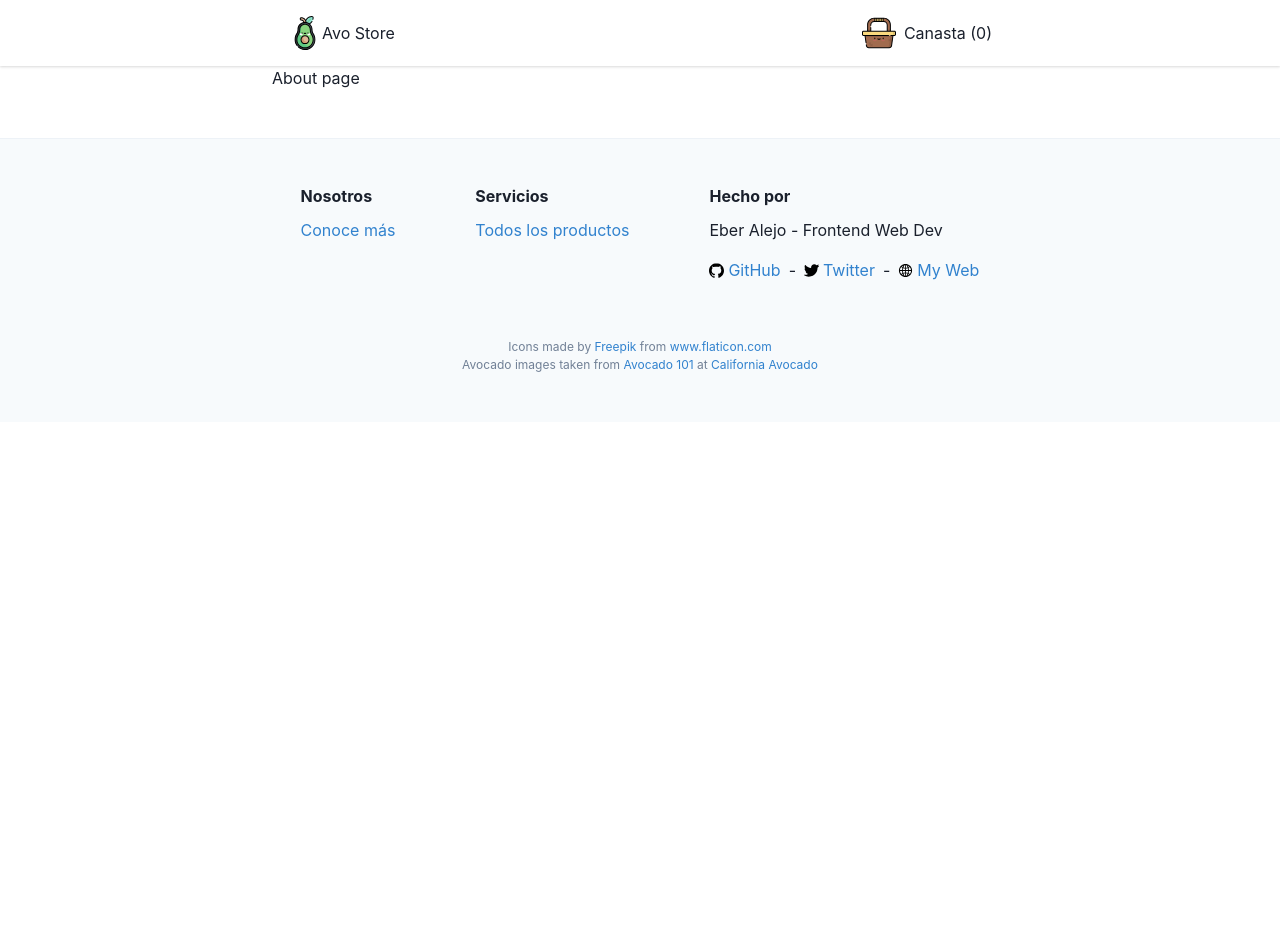
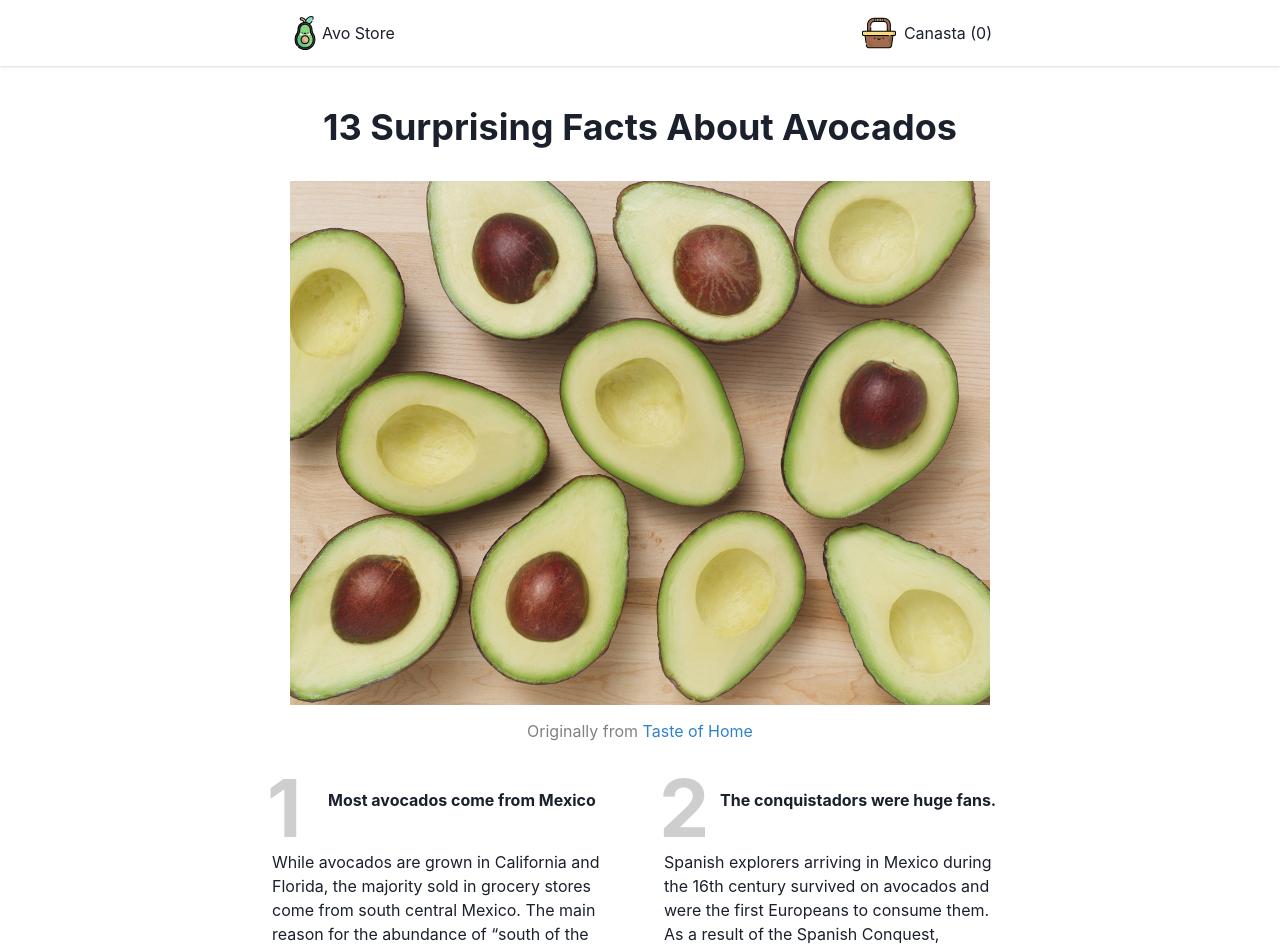
Before and after one commit to ch3ber/avocado-store, a Next.js app: page /about in a window 1280 px wide. Shown: the top 949 px of the page. Before the commit the page ends 800 px from the top, so only its background shows below. Built offline with nearby package versions, Linux system fonts and the light colour scheme.

Commit message:
[FEAT] About page

```diff
--- a/pages/about.tsx
+++ b/pages/about.tsx
@@ -1,11 +1,136 @@
 import React from 'react'
+import { Heading, Link, Box } from '@chakra-ui/react'
+import Image from 'next/image'
 
-const About = () => {
+const avoFacts = [
+  {
+    title: 'Most avocados come from Mexico',
+    content:
+      'While avocados are grown in California and Florida, the majority sold in grocery stores come from south central Mexico. The main reason for the abundance of “south of the border” avocados is that Mexico is blessed with a year-round growing climate. The avocado is believed to have originated in the state of Puebla, Mexico, as far back as 10,000 B.C.'
+  },
+  {
+    title: 'The conquistadors were huge fans.',
+    content:
+      'Spanish explorers arriving in Mexico during the 16th century survived on avocados and were the first Europeans to consume them. As a result of the Spanish Conquest, avocados spread to South America and Central America. '
+  },
+  {
+    title: '“Avocado” wasn’t its original name.',
+    content:
+      'Irishman Sir Hans Sloane called it an avocado in 1696 in a Jamaican-plants catalog. He also dubbed the avocado tree the “alligator pear tree.”'
+  },
+  {
+    title: 'It’s actually a fruit.',
+    content:
+      'Did you know that an avocado is a fruit? While definitely not sweet, it falls firmly in the fruit-not the vegetable-family. That’s because the avocado tree is part of the flowering-plant family Lauraceae.'
+  },
+  {
+    title: 'There’s a secret trick to ripening them up quick',
+    content:
+      'Need to ripen that avocado ASAP? Place it in a brown paper bag with a banana or two. The bananas will release ethylene gas, a natural plant hormone that aids in ripening fruit. On the other hand, check out this guide to learn how to store them for later.'
+  }
+]
+
+const AboutPage = () => {
   return (
     <>
-      <h1>About page</h1>
+      <Box as="section" mt={10}>
+        <Heading as="h1" textAlign="center">
+          13 Surprising Facts About Avocados
+        </Heading>
+        <figure>
+          <Image
+            src="/images/avocados.jpg"
+            alt="Avocados on a table"
+            width={700}
+            height={524}
+          />
+          <figcaption>
+            Originally from{' '}
+            <Link
+              target="_blank"
+              href="https://www.tasteofhome.com/article/13-surprising-facts-about-avocados/"
+              rel="noreferrer"
+              color="blue.500"
+            >
+              Taste of Home
+            </Link>
+          </figcaption>
+        </figure>
+        <ol>
+          {avoFacts.map(({ title, content }) => (
+            <li key={title}>
+              <Heading
+                className="ui header"
+                as="h3"
+                fontSize="md"
+                pl={14}
+                mb={10}
+              >
+                {title}
+              </Heading>
+              <p>{content}</p>
+            </li>
+          ))}
+        </ol>
+      </Box>
+
+      <style jsx>{`
+        figure,
+        ol {
+          padding: 0;
+          margin: 0;
+        }
+
+        figure {
+          margin: 2rem auto 3rem;
+          text-align: center;
+        }
+
+        figcaption {
+          margin-top: 0.5rem;
+          font-site: 0.7rem;
+          color: grey;
+        }
+
+        ol {
+          list-style: none;
+
+          /**
+          / Look ma! Responsive grid with no Media queries :)
+          / https://css-tricks.com/look-ma-no-media-queries-responsive-layouts-using-css-grid/
+          **/
+
+          display: grid;
+          grid-template-columns: repeat(auto-fit, minmax(320px, 1fr));
+          grid-gap: 4.5rem 3rem;
+
+          /**
+          / Look ma! A CSS Counter :)
+          / https://moderncss.dev/totally-custom-list-styles/
+          **/
+
+          counter-reset: orderedlist;
+        }
+
+        li::before {
+          counter-increment: orderedlist;
+          content: counter(orderedlist);
+
+          /** Boring stuff **/
+          position: absolute;
+          top: -43px;
+          left: -5px;
+          color: #cecece;
+          font-size: 5rem;
+          font-weight: bold;
+        }
+
+        li {
+          position: relative;
+        }
+      `}</style>
     </>
   )
 }
 
-export default About
+export default AboutPage
```
Also changed, not shown: pages/about/index.tsx (deleted, +0 -120 lines).
